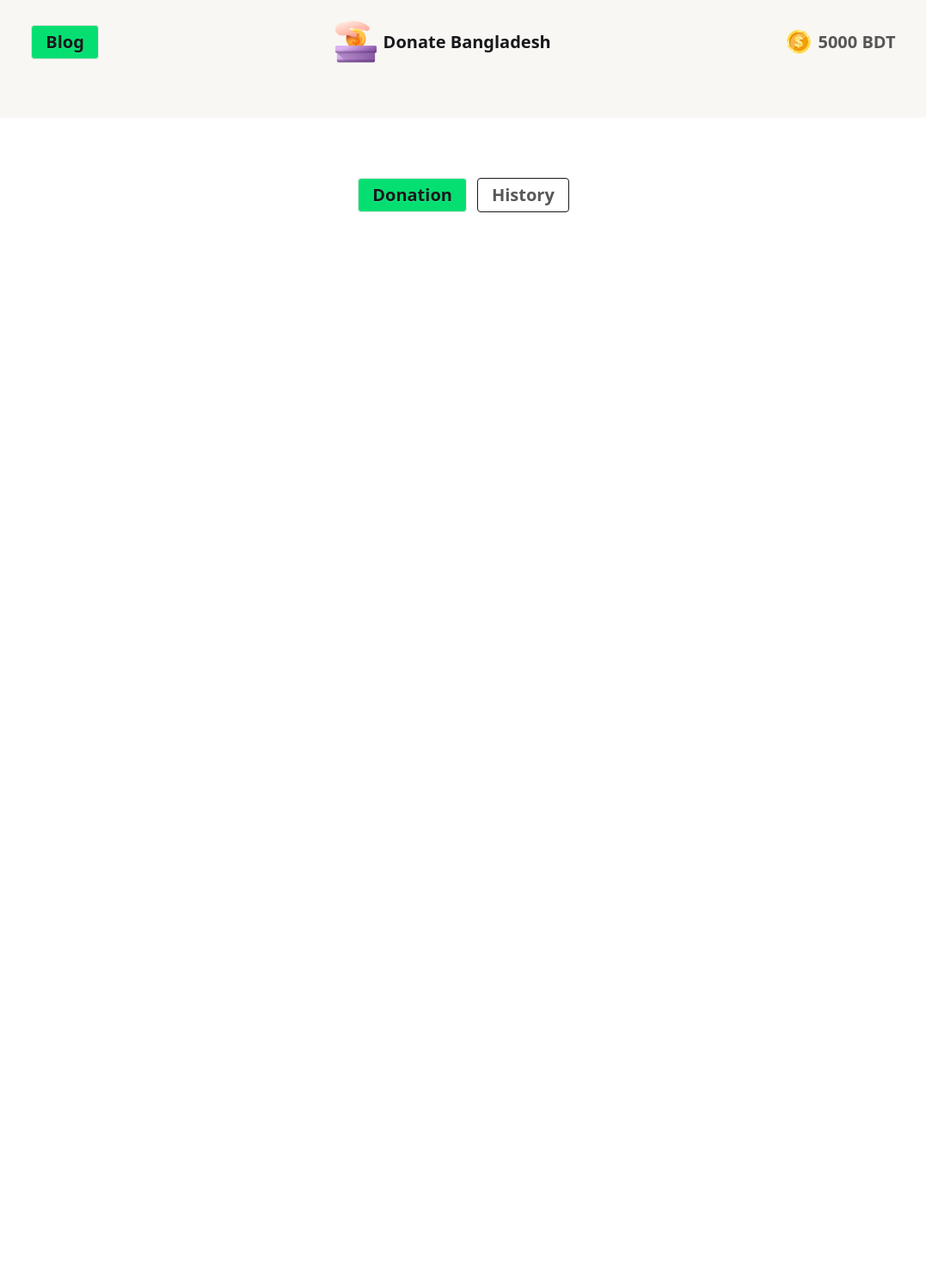
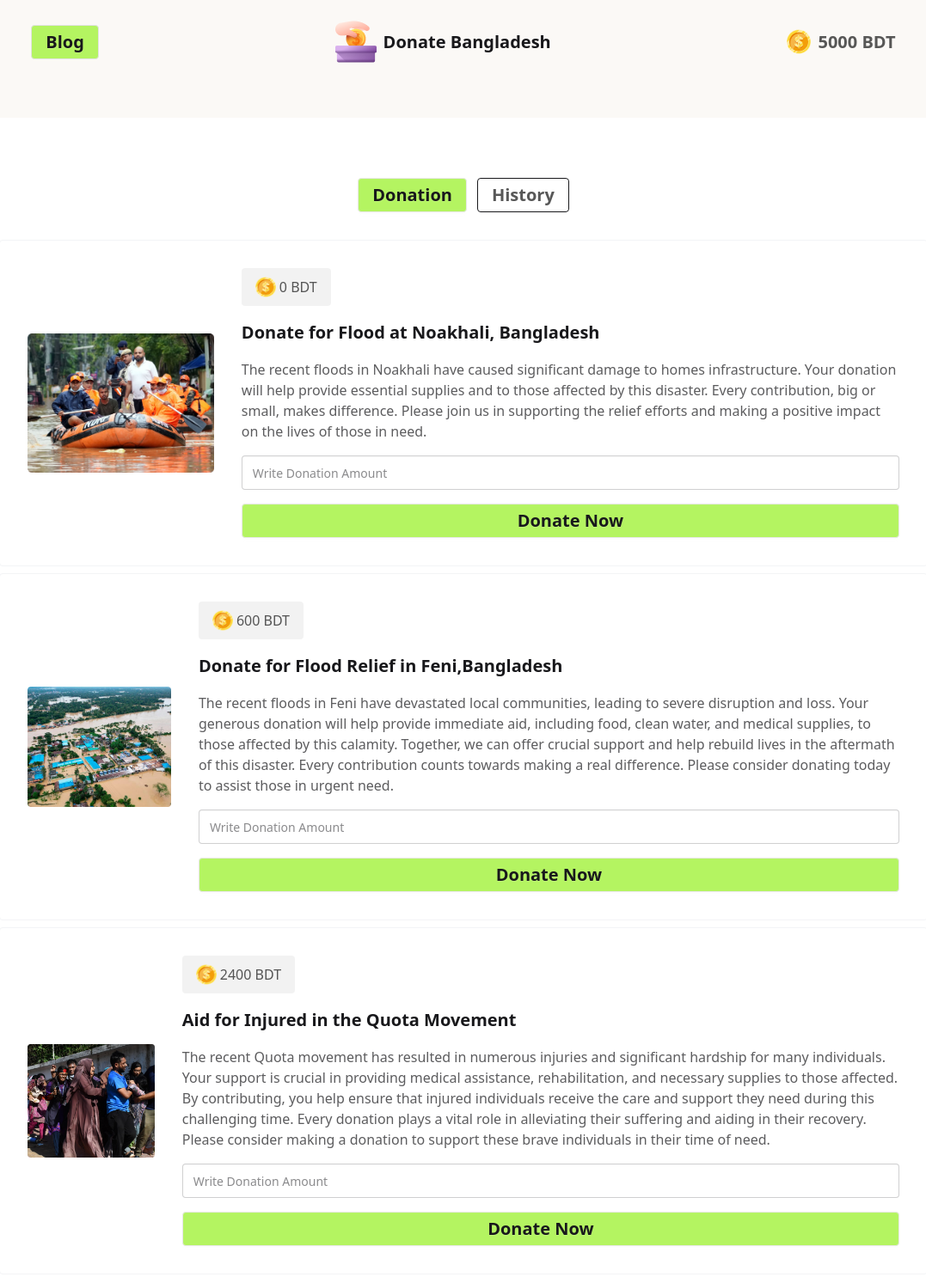
Before and after one commit to md-irfankhan/assignment-5, a plain HTML site: page index.html in a window 1280 px wide. Shown: the whole page at 86% size, without its empty margins (101-1178 px from the left). Before the commit the page ends 800 px from the top, so only its background shows below. Drawn offline with nearby package versions, Linux system fonts and the light colour scheme.

Commit message:
Cards andded and Donation page completed

```diff
--- a/index.html
+++ b/index.html
@@ -10,10 +10,10 @@
 </head>
 
 <body>
-    <header>
-        <nav class="flex justify-around items-center bg-[#F9F7F3] pb-[64px] pt-[24px]">
+    <header class="sticky top-0 backdrop-blur-xl z-10 ">
+        <nav style="background-color:rgba(249, 247, 243, 0.7);" class="flex bg-opacity-20  justify-around items-center  pb-[64px] pt-[24px]  ">
             <div>
-                <button class="btn btn-active bg-green-400 text-[20px]">Blog</button>
+                <button class="btn btn-active bg-[#B4F461] text-[20px]">Blog</button>
             </div>
             <div class="flex items-center gap-x-2">
                <img src="./assets/logo.png" alt="">
@@ -27,11 +27,91 @@
 
         </nav>
 
-        <div class="flex justify-center gap-3 mt-[70px] mb-[32px]">
-            <button class="btn bg-green-400 text-[20px] hover:bg-green-300">Donation</button>
+        <div class="flex justify-center gap-3 mt-[70px] pb-[32px]">
+            <button class="btn bg-[#B4F461] text-[20px] hover:bg-green-300">Donation</button>
             <button class="btn btn-outline text-[#111111B3] text-[20px] hover:bg-green-300">History</button>
         </div>
     </header>
+    <main class="max-w-[1080px] mx-auto">
+        <section>
+            <!-- Card - 1  -->
+            <div class="flex flex-col lg:flex-row gap-[32px] justify-between p-[32px] rounded-sm border items-center border-gray-100">
+                <div>
+                    <img class="w-[700px] h-full" src="./assets/noakhali.png" alt="">
+                </div>
+                <div class="flex gap-y-[16px] flex-col ">
+                    <div>
+                        <button class="flex items-center gap-1 bg-[#1111110D] bg-opacity-[0.05] px-[16px] py-[10px] rounded-sm">
+                        <img class="h-[24px] w-[24px]" src="./assets/coin.png" alt="">
+                        <span class="text-[#111111B3] font-medium ">
+                            <span>0 </span>BDT
+                        </span>
+                    </button>
+                    </div>
+
+                    <h2 class="font-bold text-[20px]">Donate for Flood at Noakhali, Bangladesh</h2>
+
+                    <p class="opacity-[0.7]"> The recent floods in Noakhali have caused significant damage to homes  infrastructure. Your donation will help provide essential supplies and  to those affected by this disaster. Every contribution, big or small, makes  difference. Please join us in supporting the relief efforts and making a positive impact on the lives of those in need.</p>
+
+                    <input  type="text" placeholder="Write Donation Amount" class="input w-full" />
+
+                    <button class="btn bg-[#B4F461] text-[20px] hover:bg-green-300">Donate Now</button>
+                </div>
+
+            </div>
+            <!-- Card - 2  -->
+            <div class="flex flex-col lg:flex-row gap-[32px] justify-between p-[32px] rounded-sm border border-gray-100 items-center my-2">
+                <div>
+                    <img class="w-[700px] h-full" src="./assets/feni.png" alt="">
+                </div>
+                <div class="flex gap-y-[16px] flex-col">
+                    <div>
+                        <button class="flex items-center gap-1 bg-[#1111110D] bg-opacity-[0.05] px-[16px] py-[10px] rounded-sm">
+                        <img class="h-[24px] w-[24px]" src="./assets/coin.png" alt="">
+                        <span class="text-[#111111B3] font-medium ">
+                            <span>600 </span>BDT
+                        </span>
+                    </button>
+                    </div>
+
+                    <h2 class="font-bold text-[20px]">Donate for Flood Relief in Feni,Bangladesh</h2>
+
+                    <p class="opacity-[0.7]"> The recent floods in Feni have devastated local communities, leading to severe disruption and loss. Your generous donation will help provide immediate aid, including food, clean water, and medical supplies, to those affected by this calamity. Together, we can offer crucial support and help rebuild lives in the aftermath of this disaster. Every contribution counts towards making a real difference. Please consider donating today to assist those in urgent need.</p>
+
+                    <input  type="text" placeholder="Write Donation Amount" class="input w-full" />
+
+                    <button class="btn bg-[#B4F461] text-[20px] hover:bg-green-300">Donate Now</button>
+                </div>
+
+            </div>
+            <!-- Card - 3  -->
+            <div class="flex flex-col lg:flex-row gap-[32px] justify-between p-[32px] rounded-sm border border-gray-100 my-2 items-center">
+                <div>
+                    <img class="w-[700px] h-full" src="./assets/quota-protest.png" alt="">
+                </div>
+                <div class="flex gap-y-[16px] flex-col">
+                    <div>
+                        <button class="flex items-center gap-1 bg-[#1111110D] bg-opacity-[0.05] px-[16px] py-[10px] rounded-sm">
+                        <img class="h-[24px] w-[24px]" src="./assets/coin.png" alt="">
+                        <span class="text-[#111111B3] font-medium ">
+                            <span>2400 </span>BDT
+                        </span>
+                    </button>
+                    </div>
+
+                    <h2 class="font-bold text-[20px]">Aid for Injured in the Quota Movement</h2>
+
+                    <p class="opacity-[0.7]"> The recent Quota movement has resulted in numerous injuries and significant hardship for many individuals. Your support is crucial in providing medical assistance, rehabilitation, and necessary supplies to those affected. By contributing, you help ensure that injured individuals receive the care and support they need during this challenging time. Every donation plays a vital role in alleviating their suffering and aiding in their recovery. Please consider making a donation to support these brave individuals in their time of need.</p>
+
+                    <input  type="text" placeholder="Write Donation Amount" class="input w-full" />
+
+                    <button class="btn bg-[#B4F461] text-[20px] hover:bg-green-300">Donate Now</button>
+                </div>
+
+            </div>
+        </section>
+
+    </main>
 
 
 </body>
```
